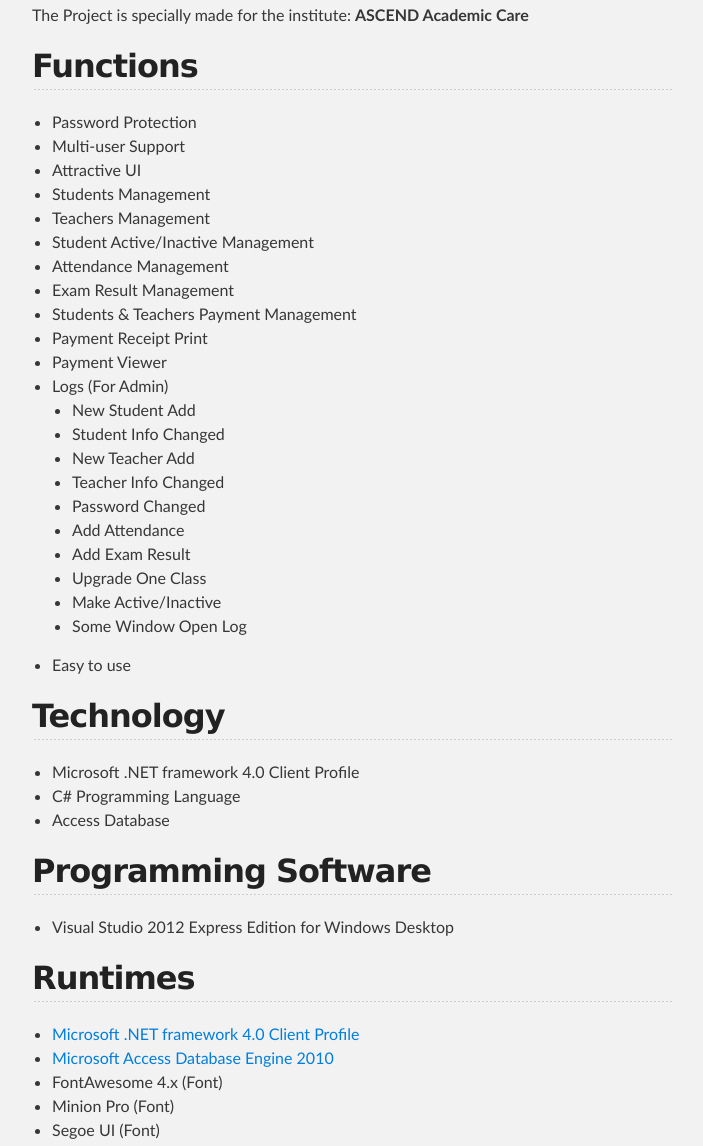
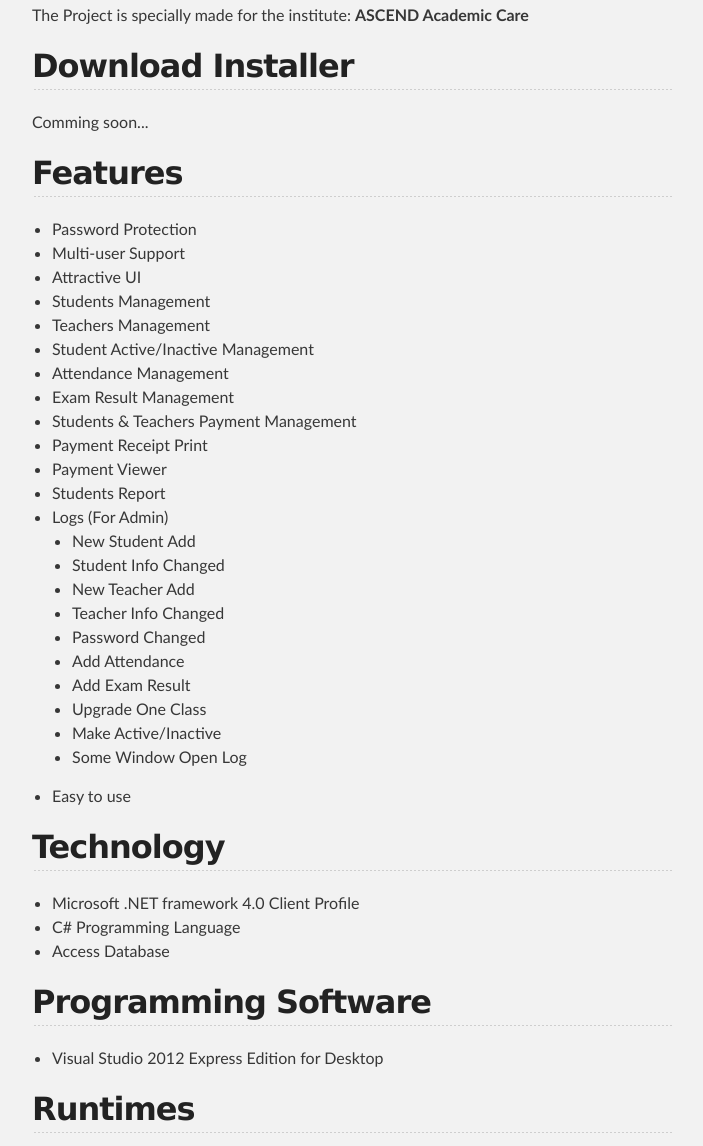
Before and after one commit to ramankedar/Coaching-Manager, a plain HTML site: page index.html in a window 1280 px wide. Shown: the part 408-1554 px from the top of the page, without its empty margins (288-991 px from the left). Drawn offline with Linux system fonts and the light colour scheme.

```diff
--- a/index.html
+++ b/index.html
@@ -41,7 +41,12 @@ This imagination is copyrighted and maintained by <strong><a href="http://shohag
 <p>The Project is specially made for the institute: <strong>ASCEND Academic Care</strong></p>
 
 <h2>
-<a id="functions" class="anchor" href="#functions" aria-hidden="true"><span class="octicon octicon-link"></span></a>Functions</h2>
+<a id="download-installer" class="anchor" href="#download-installer" aria-hidden="true"><span class="octicon octicon-link"></span></a>Download Installer</h2>
+
+<p>Comming soon...</p>
+
+<h2>
+<a id="features" class="anchor" href="#features" aria-hidden="true"><span class="octicon octicon-link"></span></a>Features</h2>
 
 <ul>
 <li>Password Protection</li>
@@ -55,6 +60,7 @@ This imagination is copyrighted and maintained by <strong><a href="http://shohag
 <li>Students &amp; Teachers Payment Management</li>
 <li>Payment Receipt Print</li>
 <li>Payment Viewer</li>
+<li>Students Report</li>
 <li>Logs (For Admin)
 
 <ul>
@@ -86,7 +92,7 @@ This imagination is copyrighted and maintained by <strong><a href="http://shohag
 <a id="programming-software" class="anchor" href="#programming-software" aria-hidden="true"><span class="octicon octicon-link"></span></a>Programming Software</h2>
 
 <ul>
-<li>Visual Studio 2012 Express Edition for Windows Desktop</li>
+<li>Visual Studio 2012 Express Edition for Desktop</li>
 </ul>
 
 <h2>
```
Also changed, not shown: params.json (+1 -1 lines).
